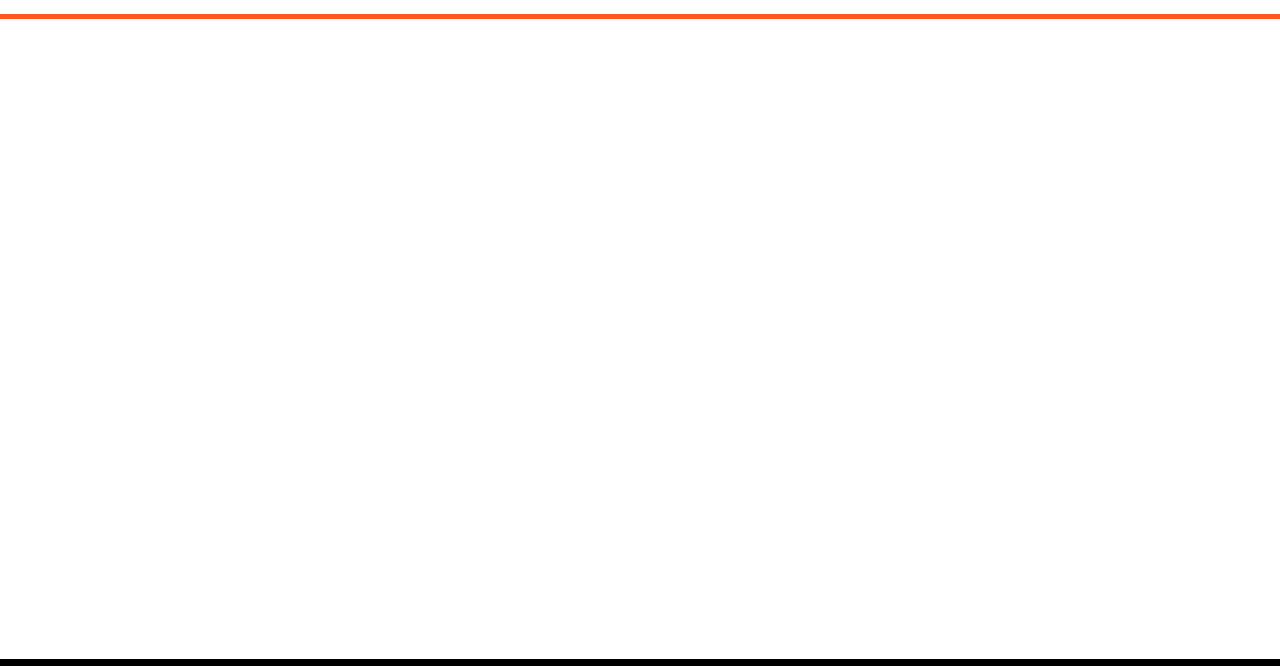
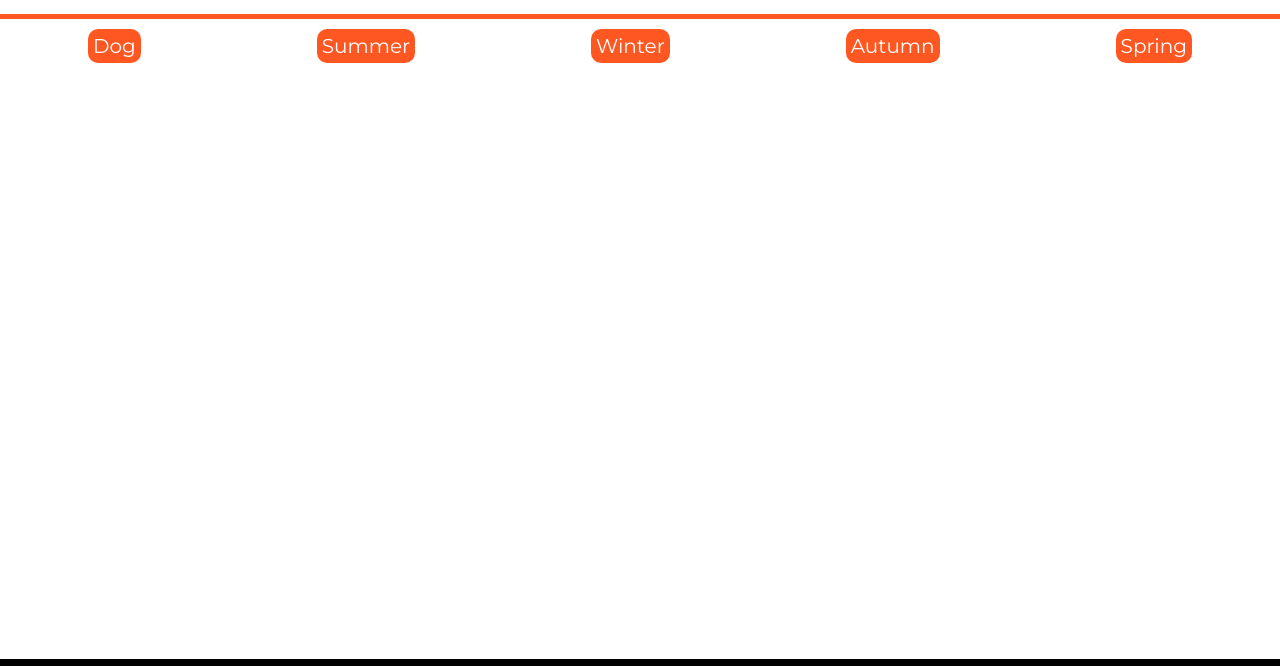
Before and after one commit to totoogg/JSFEPRESCHOOL2023Q2, a website: page image-galery/index.html in a window 1280 px wide. Shown: the part 91-757 px from the top of the page. Drawn offline with Linux system fonts and the light colour scheme; no server answers.

Commit message:
feat: add button search exanple

```diff
--- a/image-galery/assets/sass/_main.scss
+++ b/image-galery/assets/sass/_main.scss
@@ -9,9 +9,32 @@ main {
     display: flex;
     flex-wrap: wrap;
     justify-content: space-around;
+    align-content: flex-start;
     width: 1280px;
     padding-bottom: 20px;
     height: 100%;
+
+    .main__button {
+      margin-top: 20px;
+      display: flex;
+      justify-content: space-around;
+      flex-wrap: wrap;
+      width: 100%;
+      align-self: flex-start;
+
+      .button {
+        cursor: pointer;
+        background-color: #ff5722;
+        padding: 5px;
+        border-radius: 10px;
+        color: white;
+        font-size: 2rem;
+
+        &:hover {
+          background-color: green;
+        }
+      }
+    }
 
     .main__image {
       height: 214px;
--- a/image-galery/index.html
+++ b/image-galery/index.html
@@ -21,6 +21,13 @@
   </header>
   <main>
     <div class="wrapper_main">
+      <div class="main__button">
+        <div class="button button_1">Dog</div>
+        <div class="button button_2">Summer</div>
+        <div class="button button_3">Winter</div>
+        <div class="button button_4">Autumn</div>
+        <div class="button button_5">Spring</div>
+      </div>
     </div>
   </main>
   <footer>
--- a/image-galery/script.js
+++ b/image-galery/script.js
@@ -2,6 +2,17 @@ const search = document.querySelector('#search');
 const button = document.querySelector('.header__form__button');
 const cross = document.querySelector('.header__form__cross');
 const content = document.querySelector('.wrapper_main');
+
+const buttons = document.querySelectorAll('.button');
+
+buttons.forEach(x => {
+  x.addEventListener('click', () => {
+    let images = document.querySelectorAll('.main__image')
+    images.forEach(x => x.remove())
+    let url = `https://api.unsplash.com/search/photos?query=${x.innerHTML}&per_page=30&client_id=SouHY7Uul-OxoMl3LL3c0NkxUtjIrKwf3tsGk1JaiVo`;
+    getData(url)
+  })
+})
 
 button.addEventListener('click', () => {
   event.preventDefault();
```
Also changed, not shown: image-galery/assets/sass/style.css, 1 other file.
